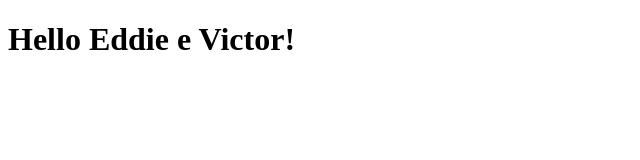
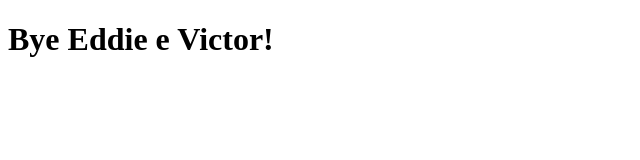
Before and after one commit to EddieSilveira/git-github, a plain HTML site: page index.html in a window 1280 px wide. Shown: the whole page, without its empty margins (0-640 px from the left). Drawn offline with Linux system fonts and the light colour scheme.

Commit message:
feat: index.html
Alter message again on h1 title.

```diff
--- a/index.html
+++ b/index.html
@@ -9,7 +9,7 @@
 </head>
 
 <body>
-  <h1>Hello Eddie e Victor!</h1>
+  <h1>Bye Eddie e Victor!</h1>
 </body>
 
 </html>
```
